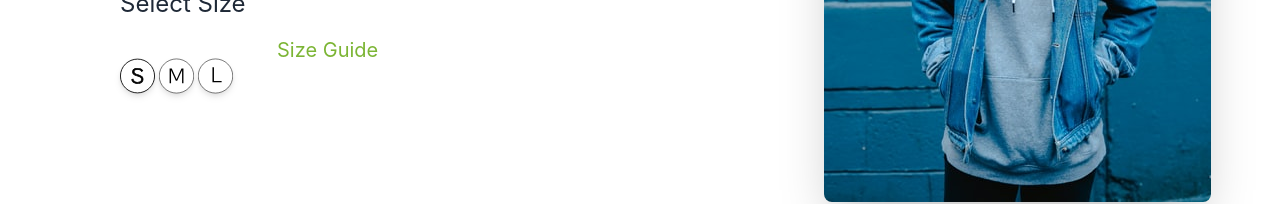
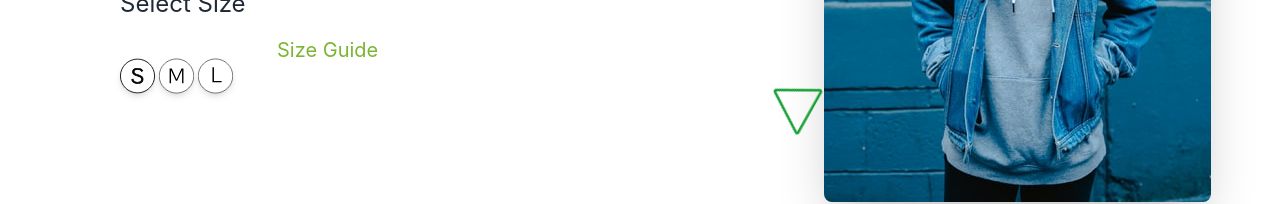
Before and after one commit to healertrix/qoohoo, a Next.js app: page / in a window 1280 px wide. Both pictures are taken after a click on the element 382 px from the left and 493 px from the top of the page. Shown: the part 582-786 px from the top of the page. Built offline with nearby package versions, Linux system fonts and the light colour scheme.

Commit message:
final animations added

```diff
--- a/components/hero.js
+++ b/components/hero.js
@@ -223,7 +223,7 @@ export const Hero = () => {
           <div className="">
             <img
               src={"/triangle.svg"}
-              className="cards "
+              className=" "
               id="triangle"
               style={{
                 marginLeft: "30vw",
```
